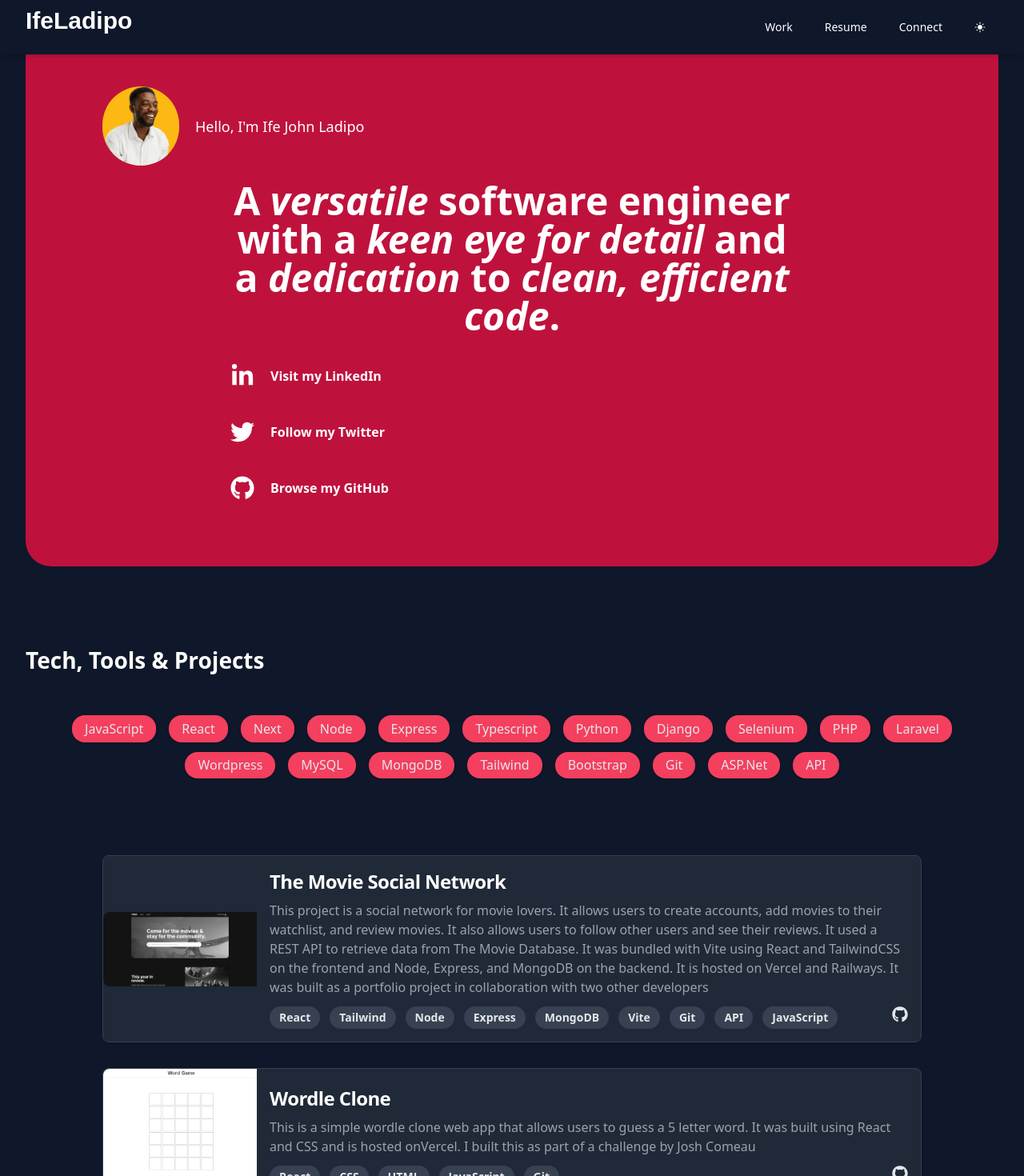
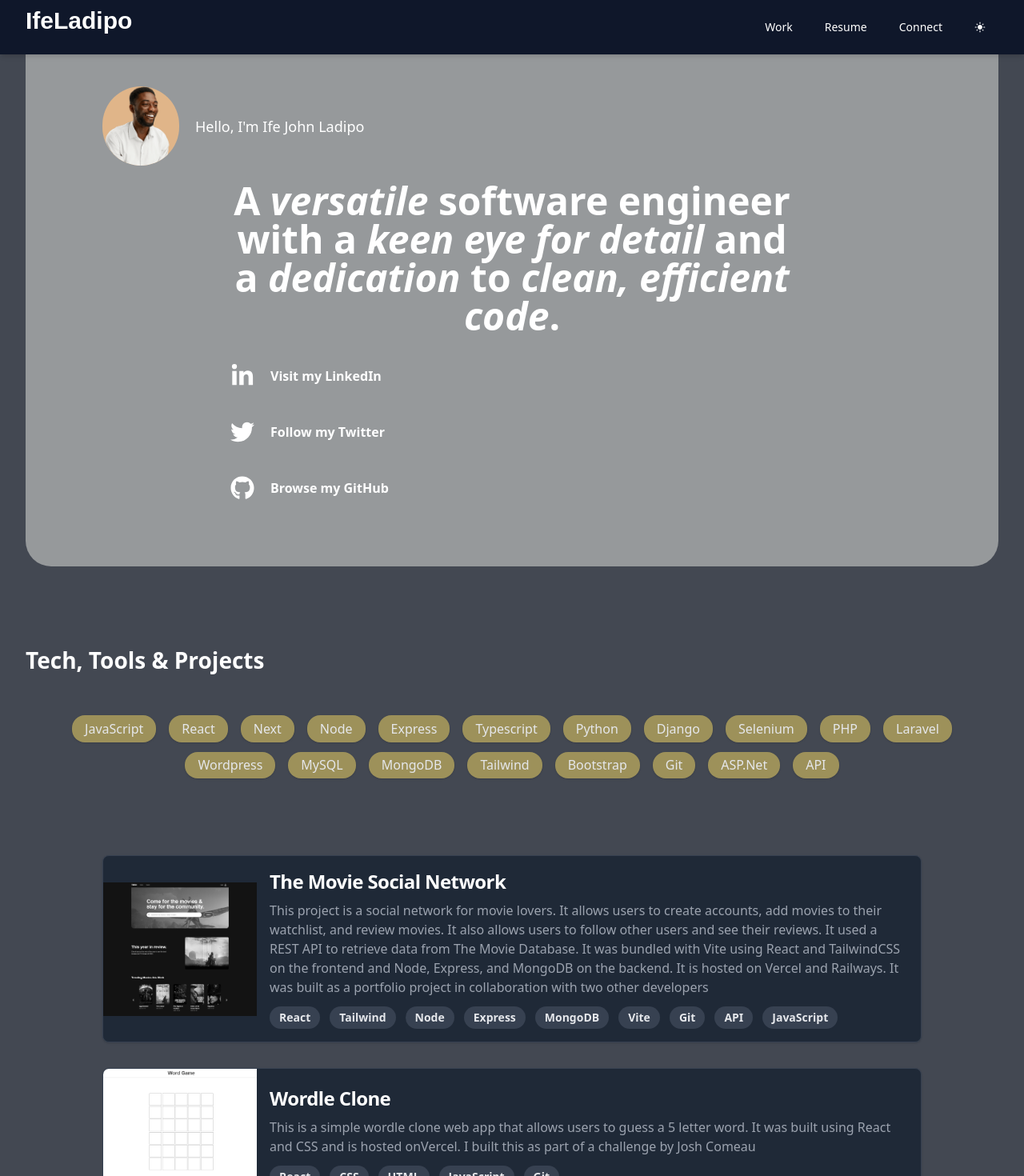
Before and after one commit to ifefrost/portfolio, a React (Vite) app: page /work in a window 1280 px wide. Shown: the top 1470 px of the page at 80% size. Built offline with nearby package versions, Linux system fonts and the light colour scheme; a web font is replaced by a local one.

Commit message:
changed the colors

```diff
--- a/package.json
+++ b/package.json
@@ -4,7 +4,7 @@
   "version": "0.0.0",
   "type": "module",
   "scripts": {
-    "dev": "vite",
+    "dev": "vite --host",
     "build": "vite build",
     "preview": "vite preview"
   },
--- a/src/App.css
+++ b/src/App.css
@@ -12,7 +12,7 @@
   height: 70px;
   background: linear-gradient(
   transparent,
-  #BE123C,
+  #9D915A,
   transparent
   );
   position: absolute;
--- a/src/App.jsx
+++ b/src/App.jsx
@@ -9,7 +9,7 @@ import Footer from "./components/Footer";
 
 function App() {
   return (
-    <div className='dark:bg-slate-900 bg-white min-h-screen flex flex-col'>
+    <div className='dark:bg-[#434852] bg-[#F0E3CE] min-h-screen flex flex-col'>
       <BrowserRouter>
         <Nav />
         <Routes>
--- a/src/components/Footer.jsx
+++ b/src/components/Footer.jsx
@@ -2,7 +2,7 @@ import Social from "./Social";
 
 const Footer = () => {
   return (
-    <footer className=' bg-rose-900 py-10 text-white text-center w-full mt-auto'>
+    <footer className=' dark:bg-slate-900 bg-white py-10 dark:text-white text-center w-full mt-auto'>
       <div className='mx-auto 2xl:max-w-screen-xl px-2 sm:px-6 lg:px-8 flex flex-col items-center'>
         <p className='font-bold text-lg'>Connect with me:</p>
         <Social />
--- a/src/components/Social.jsx
+++ b/src/components/Social.jsx
@@ -6,7 +6,7 @@ const Social = () => {
         href='https://www.linkedin.com/in/ifeoluwaladipo/'
         target='_blank'
         rel='noreferrer'
-        className='text-white hover:text-[#0077B5]'
+        className='dark:text-white hover:text-[#0077B5]'
       >
         <FaLinkedinIn className='text-3xl' />
       </a>
@@ -14,7 +14,7 @@ const Social = () => {
         href='https://twitter.com/ifeladipo'
         target='_blank'
         rel='noreferrer'
-        className='text-white hover:text-[#1DA1F2]'
+        className='dark:text-white hover:text-[#1DA1F2]'
       >
         <FaTwitter className='text-3xl' />
       </a>
@@ -22,7 +22,7 @@ const Social = () => {
         href='https://github.com/ifefrost'
         target='_blank'
         rel='noreferrer'
-        className='text-white hover:text-black'
+        className='dark:text-white hover:text-black'
       >
         <FaGithub className='text-3xl' />
       </a>
--- a/src/pages/Home.jsx
+++ b/src/pages/Home.jsx
@@ -5,7 +5,7 @@ import { motion } from "framer-motion";
 const Home = () => {
   return (
     <div className='mx-auto px-2 md:px-8 xl:max-w-screen-xl lg:max-w-screen-lg md:max-w-screen-md sm:max-w-screen-sm xs:max-w-screen-xs max-w-sm'>
-      <div className='bg-rose-700 md:rounded-b-[32px] h-[40rem] flex gap-8 items-center px-24 overflow-hidden'>
+      <div className='bg-[#96999B] md:rounded-b-[32px] h-[40rem] flex gap-8 items-center px-24 overflow-hidden'>
         <div className='flex-1 flex flex-col gap-5'>
           <p className='text-white text-lg'>Hello, I'm Ife John Ladipo</p>
           <h3 className='lg:text-[3rem] md:text-[2rem] text-[1.75rem] leading-none font-bold text-white'>
@@ -28,7 +28,7 @@ const Home = () => {
             </a> */}
           </div>
         </div>
-        <motion.div initial={{opacity:0, scale: 0.5}} animate={{opacity: 1, scale:1}} transition={{ease: [0, 0.71, 0.2, 1.01], type:"spring", stiffness:100}} className='rounded-full bg-[#fdb813] flex-1 lg:mt-auto hidden md:block'>
+        <motion.div initial={{opacity:0, scale: 0.5}} animate={{opacity: 1, scale:1}} transition={{ease: [0, 0.71, 0.2, 1.01], type:"spring", stiffness:100}} className='rounded-full bg-[#E0B589] flex-1 lg:mt-auto hidden md:block'>
           <motion.img inital={{opacity:0}} animate={{opacity:1}} transition={{duration:0.5, delay:0.5}} src={profile} alt='side profile of ife' className='opacity-0' />
         </motion.div>
       </div>
--- a/src/pages/Work.jsx
+++ b/src/pages/Work.jsx
@@ -98,14 +98,14 @@ const Work = () => {
   }
   return (
     <div className='mx-auto px-2 md:px-8 xl:max-w-screen-xl lg:max-w-screen-lg md:max-w-screen-md sm:max-w-screen-sm xs:max-w-screen-xs max-w-sm'>
-      <div className='bg-rose-700 rounded-b-[32px] h-[40rem] gap-8 items-center py-10 px-10 lg:px-18 xl:px-24 overflow-hidden'>
+      <div className='bg-[#96999B] rounded-b-[32px] h-[40rem] gap-8 items-center py-10 px-10 lg:px-18 xl:px-24 overflow-hidden'>
         <motion.div
           initial={{ x: 300, opacity: 0 }}
           animate={{ x: 0, opacity: 1 }}
           transition={{ duration: 1 }}
           className='flex gap-5 items-center mb-5'
         >
-          <div className='rounded-full bg-[#fdb813] lg:mt-auto overflow-hidden md:block w-24'>
+          <div className='rounded-full bg-[#E0B589] lg:mt-auto overflow-hidden md:block w-24'>
             <img src={profile} alt='side profile of ife' className='' />
           </div>
           <p className='text-white text-lg'>Hello, I'm Ife John Ladipo</p>
@@ -156,7 +156,7 @@ const Work = () => {
             <button
               key={`${id}-${t}`}
               onClick={() => toggleFilter(t)}
-              className='h-min px-[1rem] py-[0.3rem] shadow rounded-2xl hover:bg-rose-700 disabled:bg-rose-200 bg-rose-500 text-gray-200 hover:text-white'
+              className='h-min px-[1rem] py-[0.3rem] shadow rounded-2xl hover:bg-[#332E16] disabled:bg-[#6B6752] bg-[#9D915A] text-gray-200 hover:text-white'
             >
               {activeFilter.includes(t) ? (
                 <span className='flex gap-2 items-center'>
@@ -175,21 +175,22 @@ const Work = () => {
           projects.map((project) => (
             <a
               href={project.link}
+              key={project.name}
               target='_blank'
               rel='noreferrer'
-              className='text-gray-700 dark:text-gray-200 hover:text-rose-700'
+              className='text-gray-700 dark:text-gray-200 hover:text-[#332E16]'
             >
               <div
-                className='flex flex-col items-center bg-white border border-gray-200 rounded-lg shadow md:flex-row md:mx-24 dark:border-gray-700 dark:bg-gray-800 group hoverlight'
+                className='flex flex-col items-center bg-white border border-gray-200 rounded-lg overflow-hidden shadow md:flex-row md:mx-24 dark:border-gray-700 dark:bg-gray-800 group hoverlight'
                 key={project.name}
               >
                 <img
                   src={project.image}
                   alt={`Screenshot of ${project.name}`}
-                  className='object-cover w-full rounded-t-lg h-96 md:h-auto md:w-48 md:rounded-none md:rounded-l-lg grayscale group-hover:grayscale-0 transition-all duration-500 ease-in-out'
+                  className='object-cover w-full h-96 md:h-auto md:w-48 md:rounded-none  grayscale group-hover:grayscale-0 transition-all duration-500 ease-in-out'
                 />
                 <div className='flex flex-col justify-between p-4 leading-normal'>
-                  <h4 className='mb-2 text-2xl font-bold tracking-tight text-gray-900 dark:text-white group-hover:text-rose-500'>
+                  <h4 className='mb-2 text-2xl font-bold tracking-tight text-gray-900 dark:text-white group-hover:text-[#9D915A]'>
                     {project.name}
                   </h4>
                   <p className='mb-3 font-normal text-gray-700 dark:text-gray-400'>
@@ -206,18 +207,18 @@ const Work = () => {
                         </span>
                       ))}
                     </p>
-                    <div className='flex gap-5'>
+                    {/* <div className='flex gap-5'>
                       {project.github && (
                         <a
                           href={`https://github.com/${project.github}`}
                           target='_blank'
                           rel='noreferrer'
-                          className='text-gray-700 dark:text-gray-200 hover:text-rose-700'
+                          className='text-gray-700 dark:text-gray-200 hover:text-[#332E16] z-10'
                         >
                           <FaGithub className='h-5 w-5' />
                         </a>
                       )}
-                    </div>
+                    </div> */}
                   </div>
                 </div>
               </div>
```
Also changed, not shown: src/components/Nav.jsx (+13 -13 lines), src/assets/tcp.png, src/assets/tmsn.png.
